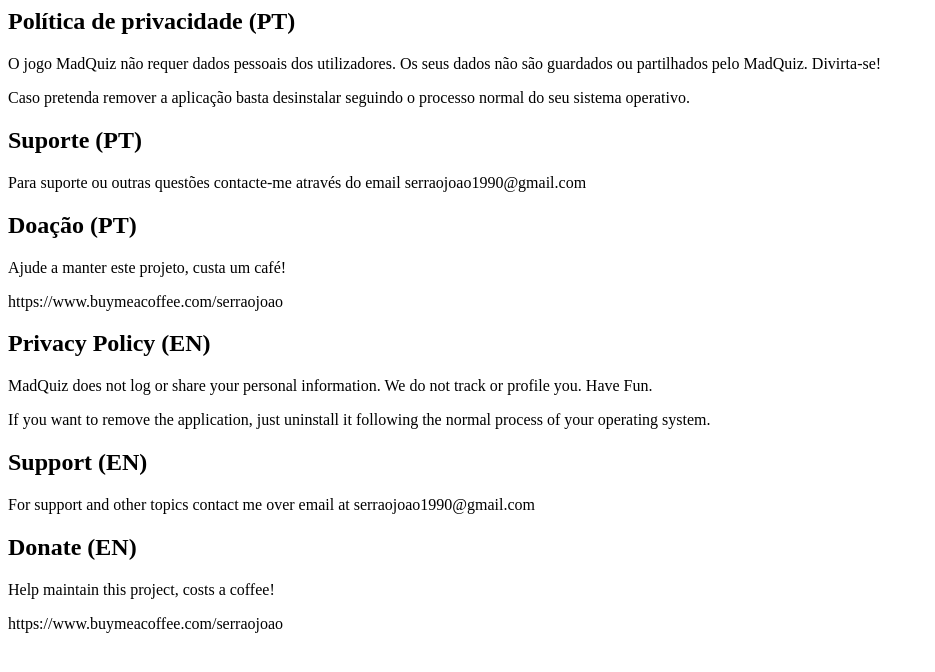
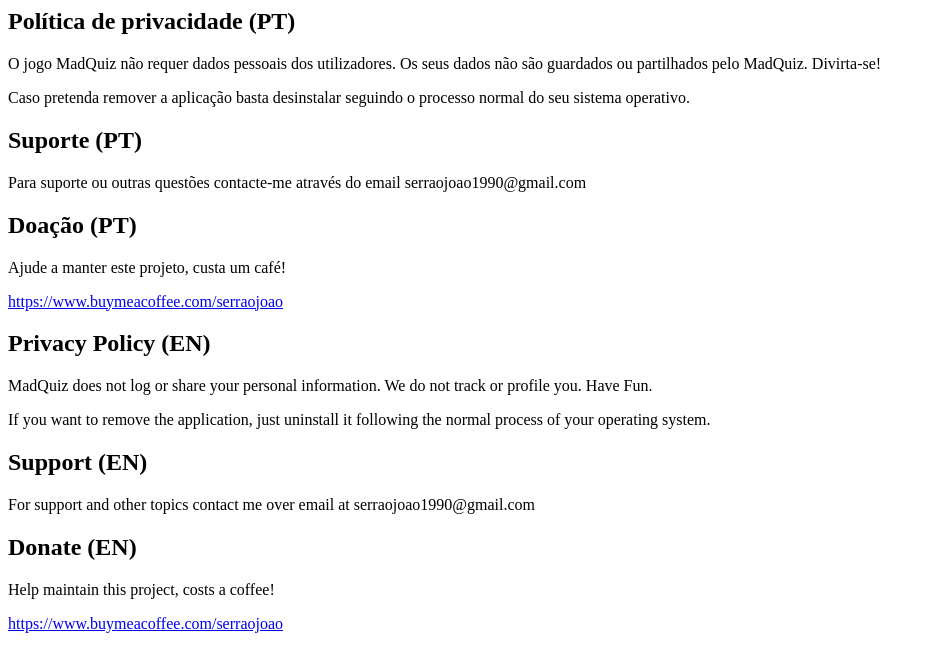
Before and after one commit to serraojoao/madquiz, a plain HTML site: page index.html in a window 1280 px wide. Shown: the whole page, without its empty margins (0-935 px from the left). Drawn offline with Linux system fonts and the light colour scheme.

Commit message:
Update index.html

```diff
--- a/index.html
+++ b/index.html
@@ -15,7 +15,7 @@
 <p></p>
 <p></p>Ajude a manter este projeto, custa um café! </p>
 <p></p>
-<p>https://www.buymeacoffee.com/serraojoao</p>
+<p><a href="https://www.buymeacoffee.com/serraojoao">https://www.buymeacoffee.com/serraojoao</a></p>
 <p></p>
 <p></p>
 <p></p>
@@ -36,4 +36,4 @@
 <p></p>
 <p></p>Help maintain this project, costs a coffee! </p>
 <p></p>
-<p>https://www.buymeacoffee.com/serraojoao</p>
+<p><a href="https://www.buymeacoffee.com/serraojoao">https://www.buymeacoffee.com/serraojoao</a></p>
```
